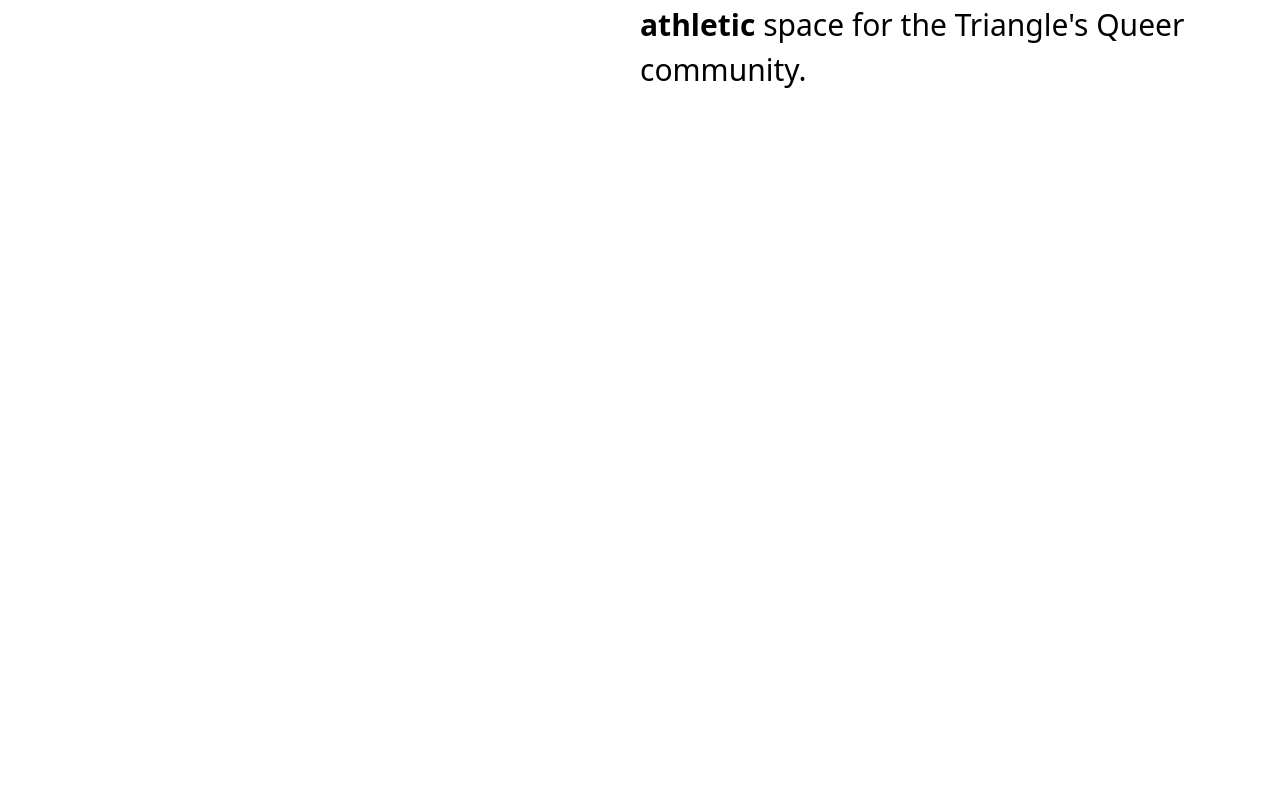
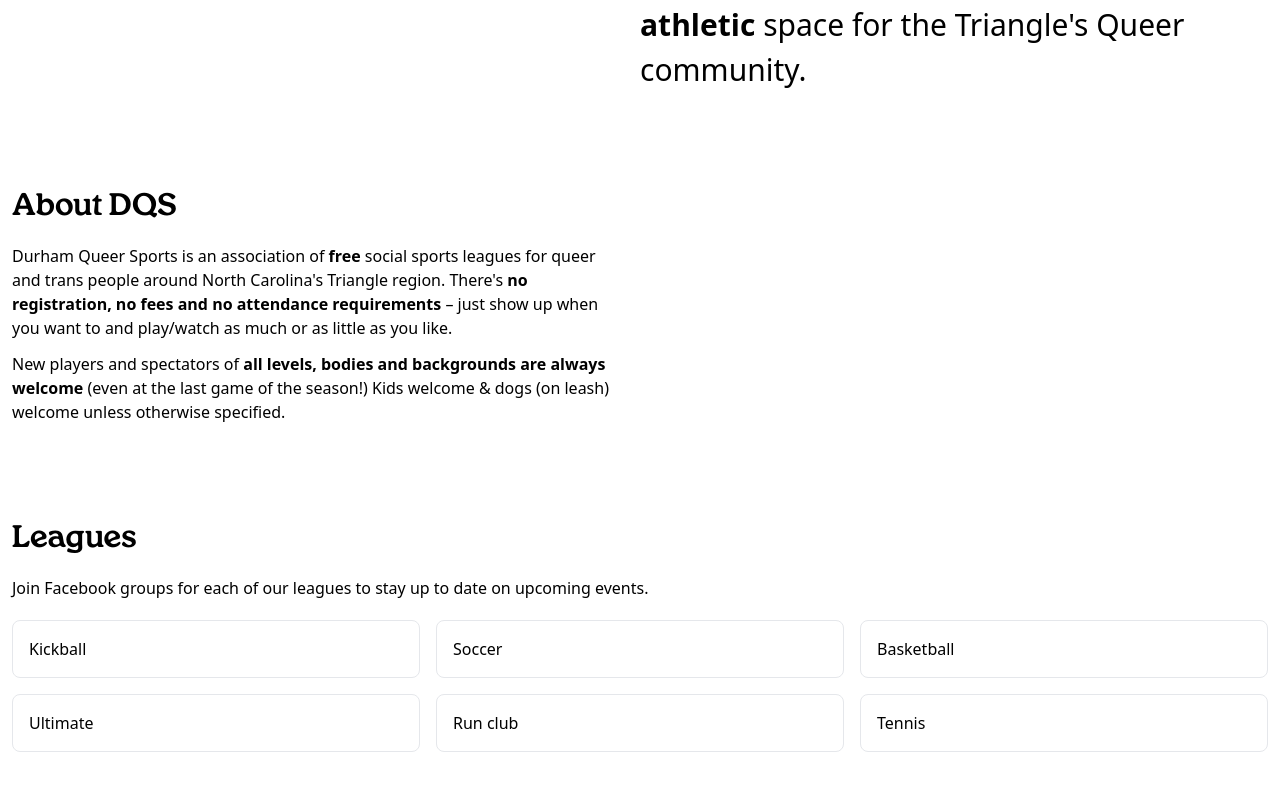
Before and after one commit to alexmanzo/durham-queer-sports, a SvelteKit app: page / in a window 1280 px wide. Shown: the part 352-1142 px from the top of the page. Before the commit the page ends 800 px from the top, so only its background shows below. Built offline with nearby package versions, Linux system fonts and the light colour scheme.

Commit message:
lay out rest of homepage

```diff
--- /dev/null
+++ b/src/lib/components/About.svelte
@@ -0,0 +1,25 @@
+<script>
+</script>
+
+<section id="about" class="lg:my-24 md:my-20 my-10">
+	<div class="flex flex-col items-center justify-between gap-10 md:flex-row">
+		<div class="flex-1">
+			<h2 class="text-3xl mb-5 font-serif font-medium tracking-wide">About DQS</h2>
+			<p>
+				Durham Queer Sports is an association of <strong>free</strong> social sports leagues for
+				queer and trans people around North Carolina's Triangle region. There's
+				<strong>no registration, no fees and no attendance requirements</strong> &ndash; just show up
+				when you want to and play/watch as much or as little as you like.
+			</p>
+			<p class="mt-3">
+				New players and spectators of <strong
+					>all levels, bodies and backgrounds are always welcome</strong
+				> (even at the last game of the season!) Kids welcome & dogs (on leash) welcome unless otherwise
+				specified.
+			</p>
+		</div>
+		<div class="flex-1">
+			<!-- <img class="rounded-2xl" src={imgSrc} alt={imgAlt} use:downloadImage={1} /> -->
+		</div>
+	</div>
+</section>
--- /dev/null
+++ b/src/lib/components/Leagues.svelte
@@ -0,0 +1,58 @@
+<section id="leagues" class="lg:my-24 md:my-20 my-10">
+	<div class="flex flex-col items-center justify-between gap-10 md:flex-row">
+		<div class="flex-1">
+			<h2 class="text-3xl mb-5 font-serif font-medium tracking-wide">Leagues</h2>
+			<p>Join Facebook groups for each of our leagues to stay up to date on upcoming events.</p>
+			<ul class="grid md:grid-cols-3 gap-4 mt-5">
+				<li>
+					<a
+						class="border rounded-lg p-4 block hover:bg-slate-50 hover:underline"
+						href="https://www.facebook.com/groups/DurhamQueerKickball"
+						target="_blank"
+						rel="noreferrer">Kickball</a
+					>
+				</li>
+				<li>
+					<a
+						class="border rounded-lg p-4 block hover:bg-slate-50 hover:underline"
+						href="https://www.facebook.com/groups/446538442593552"
+						target="_blank"
+						rel="noreferrer">Soccer</a
+					>
+				</li>
+				<li>
+					<a
+						class="border rounded-lg p-4 block hover:bg-slate-50 hover:underline"
+						href="https://www.facebook.com/groups/DurmQueerBball/"
+						target="_blank"
+						rel="noreferrer">Basketball</a
+					>
+				</li>
+				<li>
+					<a
+						class="border rounded-lg p-4 block hover:bg-slate-50 hover:underline"
+						href="https://www.facebook.com/groups/2198858146817694/"
+						target="_blank"
+						rel="noreferrer">Ultimate</a
+					>
+				</li>
+				<li>
+					<a
+						class="border rounded-lg p-4 block hover:bg-slate-50 hover:underline"
+						href="https://www.facebook.com/groups/2227800064187253/"
+						target="_blank"
+						rel="noreferrer">Run club</a
+					>
+				</li>
+				<li>
+					<a
+						class="border rounded-lg p-4 block hover:bg-slate-50 hover:underline"
+						href="https://www.facebook.com/groups/durhamqueertennis"
+						target="_blank"
+						rel="noreferrer">Tennis</a
+					>
+				</li>
+			</ul>
+		</div>
+	</div>
+</section>
--- a/src/routes/+page.svelte
+++ b/src/routes/+page.svelte
@@ -2,10 +2,10 @@
 	import '@fontsource/open-sans/400.css';
 
 	import Hero from '$lib/components/Hero.svelte';
-	// import About from '$lib/components/About.svelte';
-	// import Leagues from '$lib/components/Leagues.svelte';
+	import About from '$lib/components/About.svelte';
+	import Leagues from '$lib/components/Leagues.svelte';
 </script>
 
 <Hero />
-<!-- <About />
-<Leagues /> -->
+<About />
+<Leagues />
```
